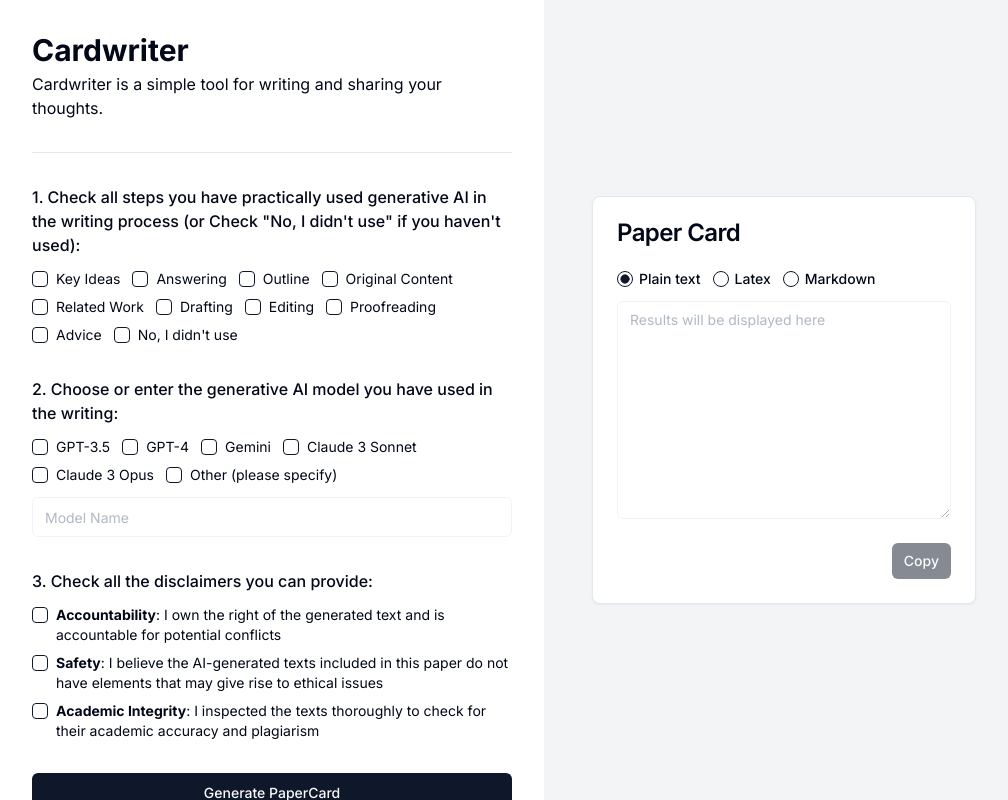
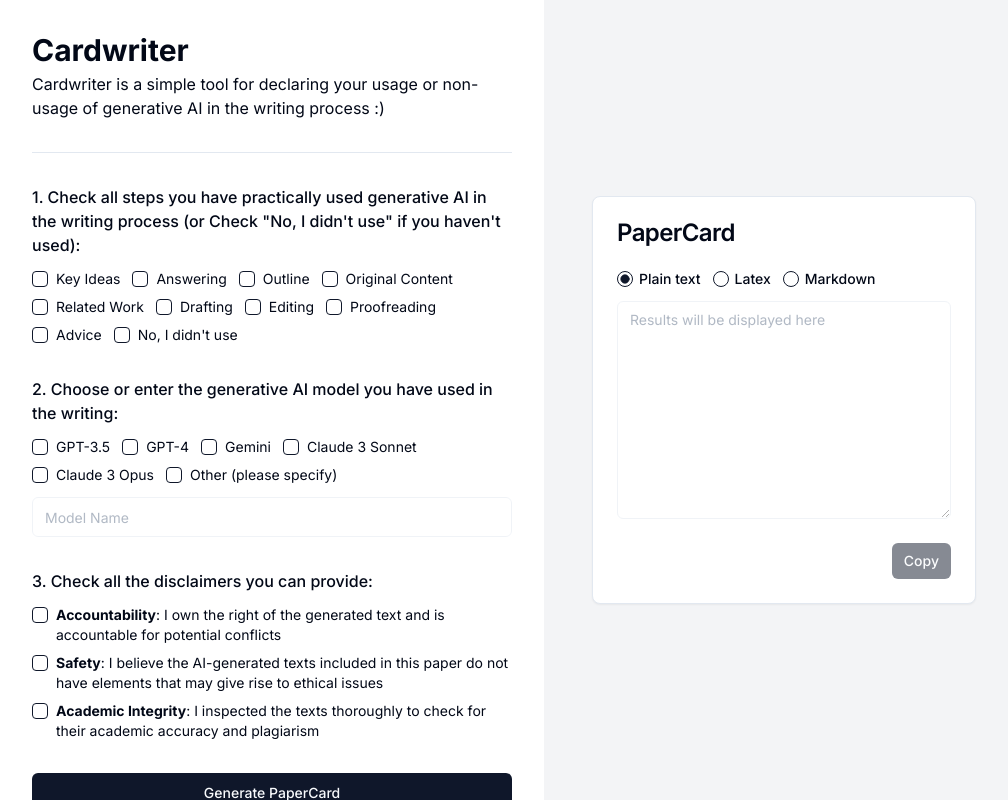
Before and after one commit to nyanxyz/cardwriter, a Next.js app: page / in a window 1280 px wide. Shown: the whole page, without its empty margins (128-1136 px from the left). Built offline with nearby package versions, Linux system fonts and the light colour scheme.

Commit message:
modify text

```diff
--- a/src/components/paper-card-form-section.tsx
+++ b/src/components/paper-card-form-section.tsx
@@ -12,7 +12,8 @@ export function PaperCardFormSection() {
       <header className={"flex flex-col space-y-1"}>
         <h1 className={"text-3xl font-bold"}>Cardwriter</h1>
         <p>
-          Cardwriter is a simple tool for writing and sharing your thoughts.
+          Cardwriter is a simple tool for declaring your usage or non-usage of
+          generative AI in the writing process :)
         </p>
       </header>
 
--- a/src/components/paper-card.tsx
+++ b/src/components/paper-card.tsx
@@ -47,7 +47,7 @@ export function PaperCard() {
   return (
     <Card className={"w-[90vw] md:w-[70vw] lg:w-96"}>
       <CardHeader>
-        <CardTitle>Paper Card</CardTitle>
+        <CardTitle>PaperCard</CardTitle>
       </CardHeader>
 
       <CardContent className={"flex flex-col space-y-3"}>
```
